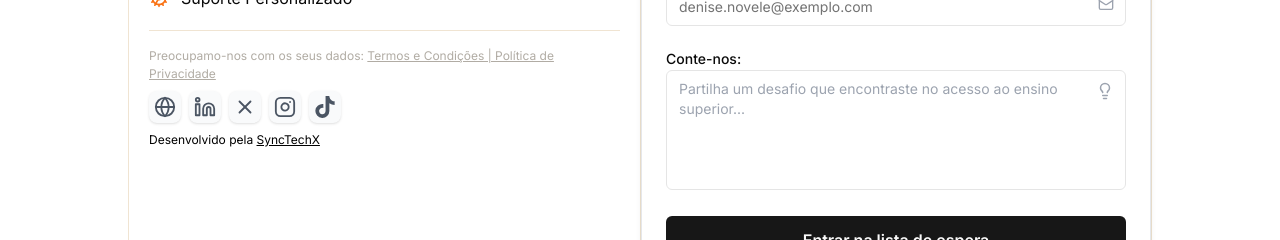
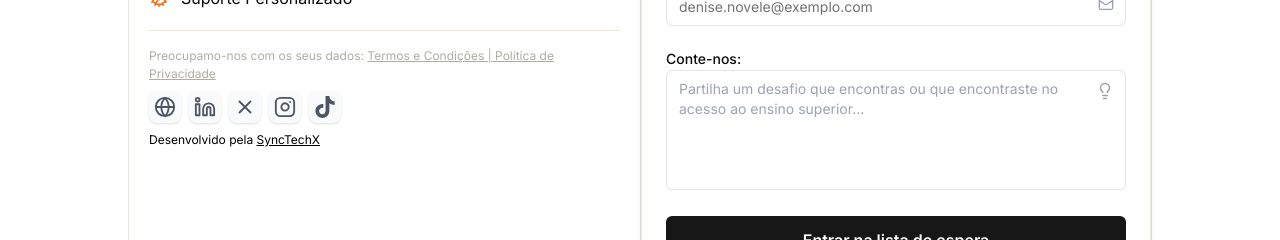
Before and after one commit to NiltonNovele/trilho-academico-waitinglist, a Next.js app: page / in a window 1280 px wide. Shown: the part 512-752 px from the top of the page. Built offline with nearby package versions, Linux system fonts and the light colour scheme.

Commit message:
final commit

```diff
--- a/components/EmailForm.tsx
+++ b/components/EmailForm.tsx
@@ -159,7 +159,7 @@ className="p-6 space-y-8 flex flex-col justify-center bg-white/80 backdrop-blur-
           required
           value={formData.text}
           onChange={handleInputChange}
-          placeholder="Partilha um desafio que encontraste no acesso ao ensino superior..."
+          placeholder="Partilha um desafio que encontras ou que encontraste no acesso ao ensino superior..."
           className="w-full min-h-[120px] resize-none border rounded-md px-3 py-2 pr-10 text-sm focus:outline-none focus:ring-2 focus:ring-blue-400"
         />
         <Lightbulb
```
